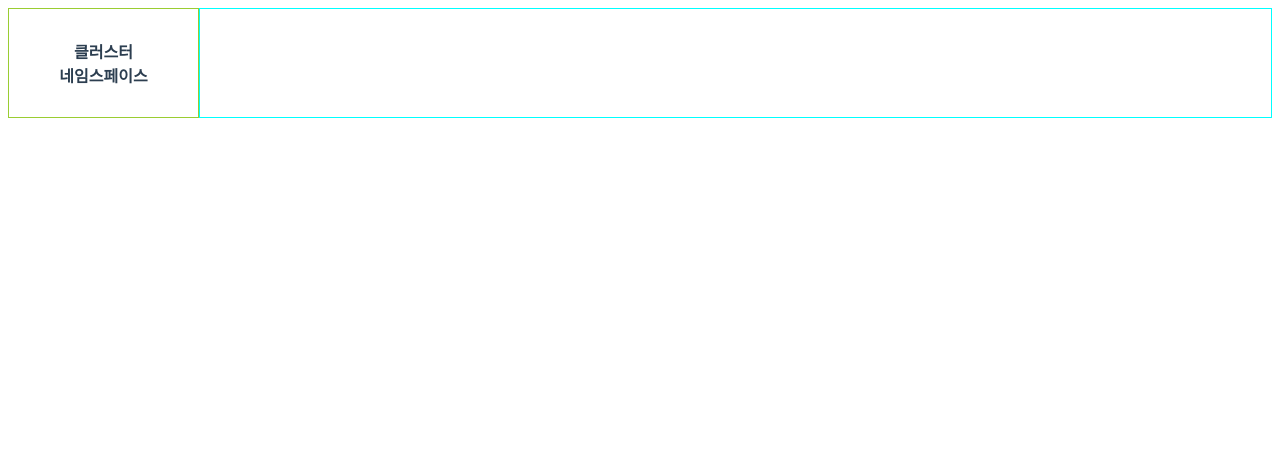
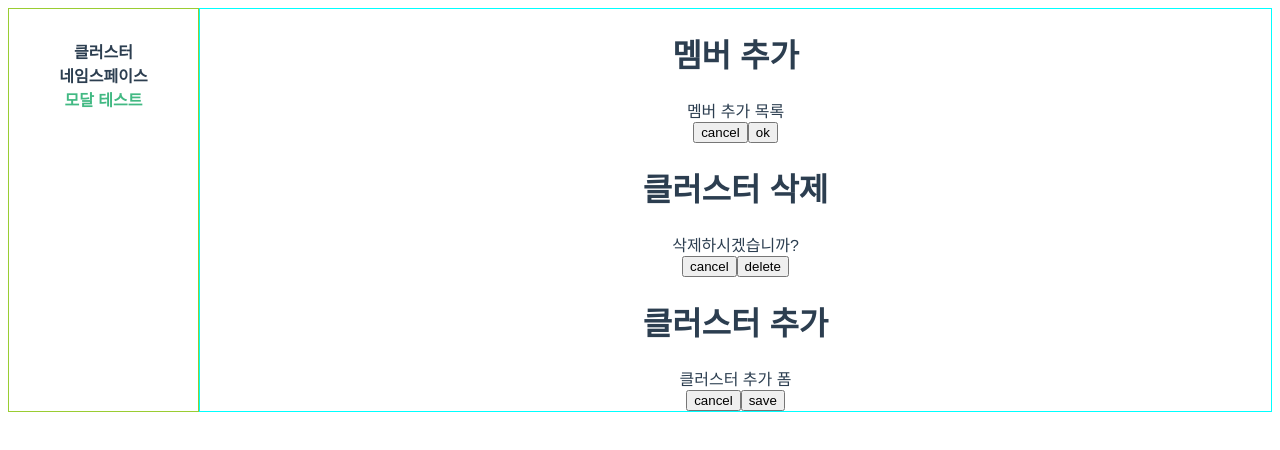
Before and after one commit to devchloe/vue-jest-practice, a Vue app: page /modal in a window 1280 px wide. Shown: the top 450 px of the page. Built offline with nearby package versions, Linux system fonts and the light colour scheme.

Commit message:
여러가지 모달 타입을 functional component로 만들어서 재사용하기 (in progress)

```diff
--- a/src/components/LeftNavbar.vue
+++ b/src/components/LeftNavbar.vue
@@ -22,7 +22,8 @@ export default {
       {
         name: "네임스페이스",
         path: "/namespace"
-      }
+      },
+      { name: "모달 테스트", path: "/modal" }
     ]
   })
 };
--- /dev/null
+++ b/src/components/modals/ModalDialog.vue
@@ -0,0 +1,56 @@
+<template functional>
+  <div :class="props.type">
+    <h1>{{ props.title }}</h1>
+    <div v-if="slots().default">
+      <slot></slot>
+    </div>
+    <div class="buttons" v-if="props.buttons && props.type != 'simple'">
+      <button v-for="(btnId, index) in props.buttons" :key="index">
+        {{ btnId }}
+      </button>
+      <!--      <button-->
+      <!--        v-for="(btn, index) in props.buttons"-->
+      <!--        @click="'listeners.' + actions[btn].event"-->
+      <!--        :key="index"-->
+      <!--      >-->
+      <!--        {{ actions[btn].text }}-->
+      <!--      </button>-->
+        {{ nomalizedButtons }}
+
+    </div>
+  </div>
+</template>
+<script>
+export default {
+  name: "modal-dialog",
+  props: {
+    type: {
+      required: true,
+      type: String
+    },
+    title: {
+      required: true,
+      type: String
+    },
+    buttons: {
+      type: Array
+    }
+  },
+  data() {
+    return {
+      buttonObj: {
+        cancel: "취소",
+        save: "저장"
+      },
+      buttonNames: this.buttons
+    };
+  },
+  computed: {
+    nomalizedButtons: function() {
+      return this.buttonNames.find(function(value) {
+        if (value === "cancel") return value;
+      });
+    }
+  }
+};
+</script>
--- a/src/router.js
+++ b/src/router.js
@@ -2,6 +2,7 @@ import Vue from "vue";
 import Router from "vue-router";
 import Cluster from "./views/Cluster";
 import Namespace from "./views/Namespace";
+import Modal from "@/views/Modal";
 
 Vue.use(Router);
 
@@ -14,6 +15,7 @@ export default new Router({
       name: "cluster",
       component: Cluster
     },
-    { path: "/namespace", name: "namespace", component: Namespace }
+    { path: "/namespace", name: "namespace", component: Namespace },
+    { path: "/modal", name: "modal", component: Modal }
   ]
 });
--- /dev/null
+++ b/src/views/Modal.vue
@@ -0,0 +1,59 @@
+<template>
+  <div>
+    <modal-dialog
+      type="confirmation"
+      title="멤버 추가"
+      :buttons="['cancel', 'ok']"
+      @cancel="handleCancel"
+      @ok="handleOk"
+      size="large"
+      >멤버 추가 목록</modal-dialog
+    >
+
+    <modal-dialog
+      type="alert"
+      title="클러스터 삭제"
+      :buttons="['cancel', 'delete']"
+      @cancel="handleCancel"
+      @delete="handleDelete"
+      size="small"
+      >삭제하시겠습니까?</modal-dialog
+    >
+
+    <modal-dialog
+      type="full-screen"
+      title="클러스터 추가"
+      :buttons="['cancel', 'save']"
+      @cancel="handleCancel"
+      @save="handleSave"
+      size="xlarge"
+      >클러스터 추가 폼</modal-dialog
+    >
+  </div>
+</template>
+
+<script>
+import ModalDialog from "@/components/modals/ModalDialog";
+export default {
+  name: "Modal",
+  components: {
+    ModalDialog
+  },
+  methods: {
+    handleCancel() {
+      alert("cancel");
+    },
+    handleOk() {
+      alert("ok");
+    },
+    handleDelete() {
+      alert("delete");
+    },
+    handleSave() {
+      alert("save");
+    }
+  }
+};
+</script>
+
+<style scoped></style>
```
